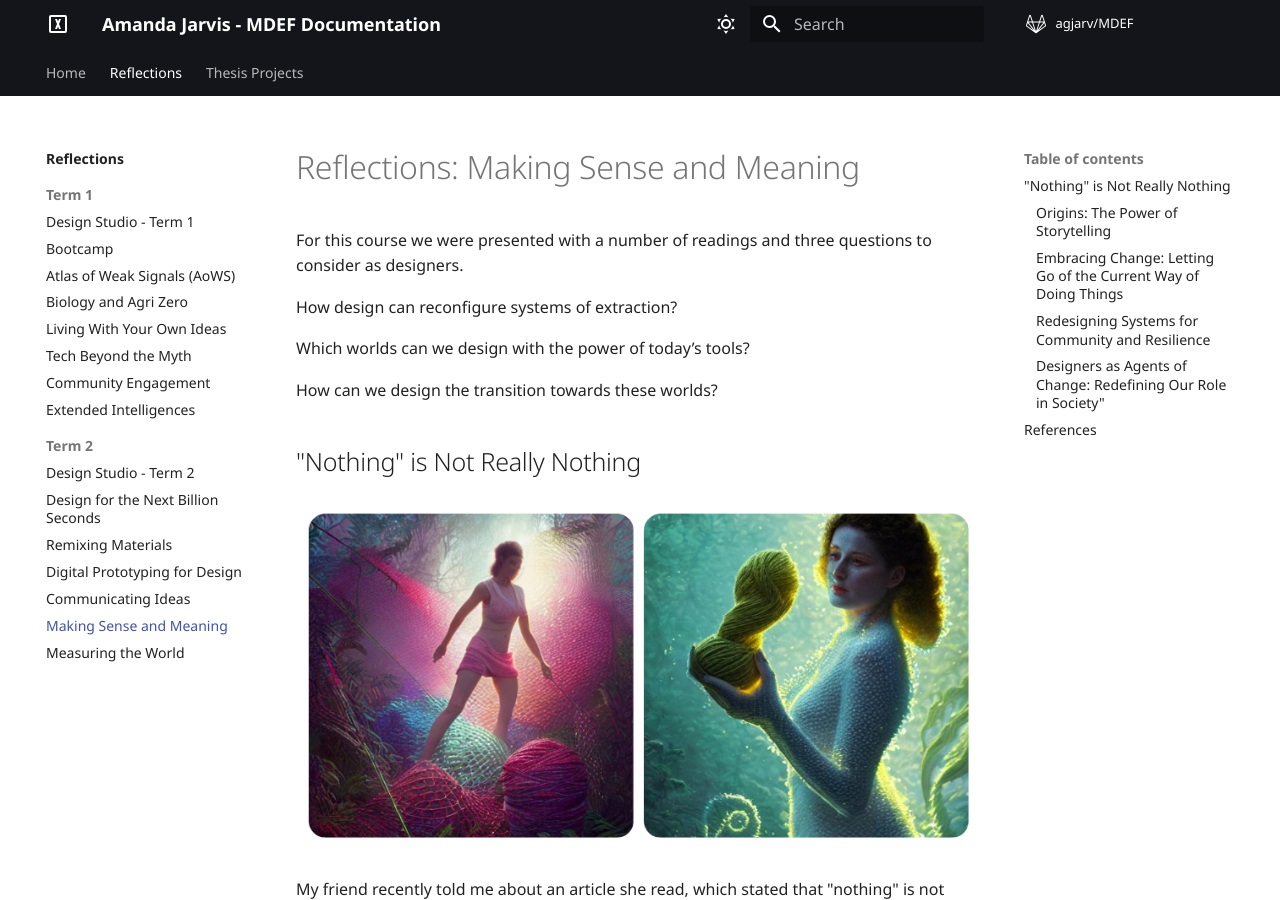
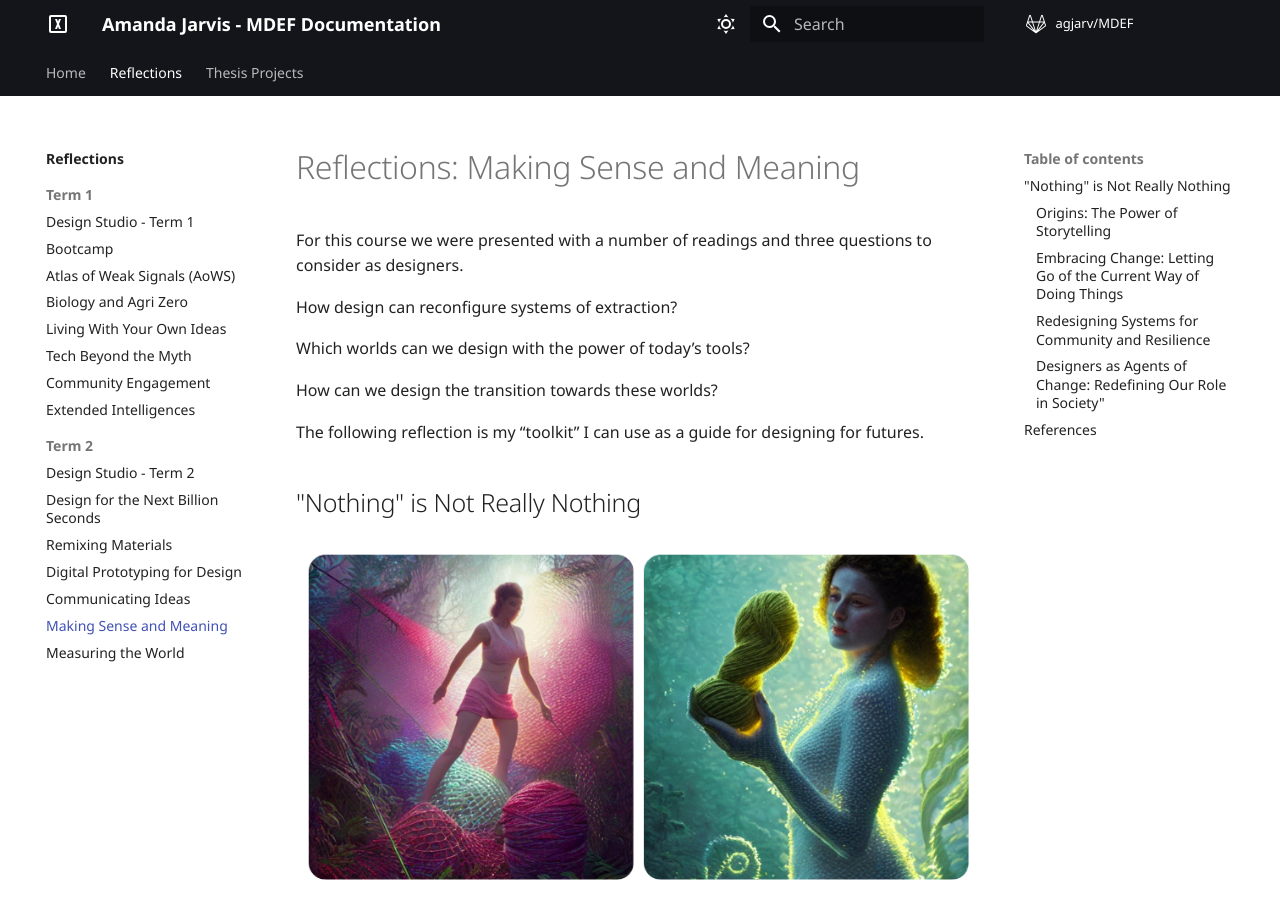
Before and after one commit to agjarv/MDEF, an MkDocs documentation site: the page built from docs/term02/makingsensemeaning.md, in a window 1280 px wide and 900 px high. Built offline with MkDocs 1.6.1 and Material for MkDocs 9.7.7, drawn with Linux system fonts in a browser that asks for light colours; comment, search, counter and statistics services are not loaded.

Commit message:
final edits

```diff
--- a/docs/term02/makingsensemeaning.md
+++ b/docs/term02/makingsensemeaning.md
@@ -8,7 +8,7 @@ Which worlds can we design with the power of today’s tools?
 
 How can we design the transition towards these worlds?
 
-
+The following reflection is my “toolkit” I can use as a guide for designing for futures.
 
 ## "Nothing" is Not Really Nothing
 
```
